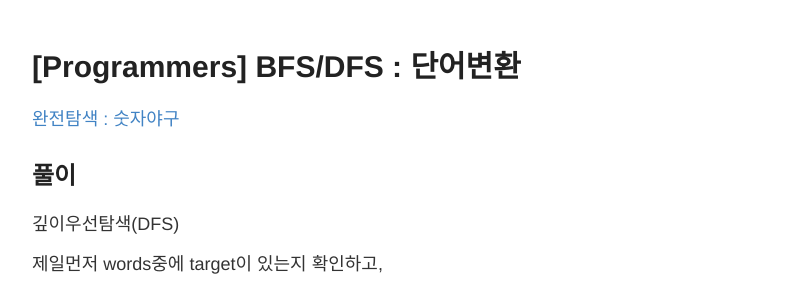
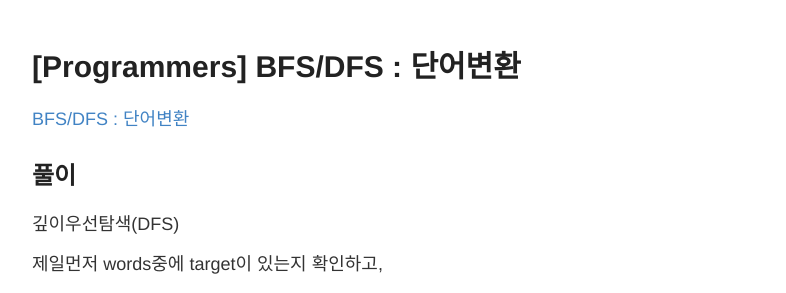
Before and after one commit to newbrother/newbrother.github.io, a Jekyll site: the page built from _posts/2019-3-25-Programmers-wordchange.md, in a window 1280 px wide. Shown: the part 120-413 px from the top of the page, without its empty margins (248-1034 px from the left). Built offline with Jekyll 4.4.1, drawn with Linux system fonts in a browser that asks for light colours.

Commit message:
Update 2019-3-25-Programmers-wordchange.md

```diff
--- a/_posts/2019-3-25-Programmers-wordchange.md
+++ b/_posts/2019-3-25-Programmers-wordchange.md
@@ -3,7 +3,7 @@ layout: post
 title: '[Programmers] BFS/DFS : 단어변환'
 ---
 
-[완전탐색 : 숫자야구](https://programmers.co.kr/learn/courses/30/lessons/43163)
+[BFS/DFS : 단어변환](https://programmers.co.kr/learn/courses/30/lessons/43163)
 
 ## 풀이
 
```
